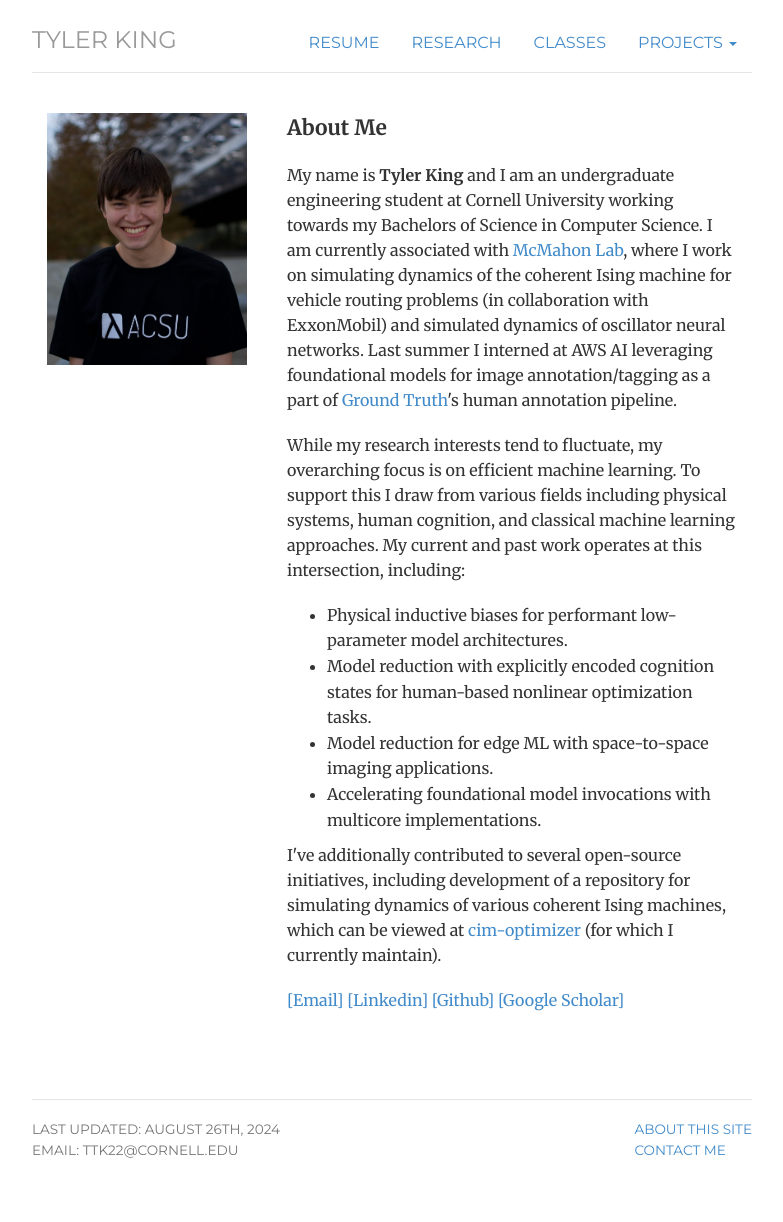
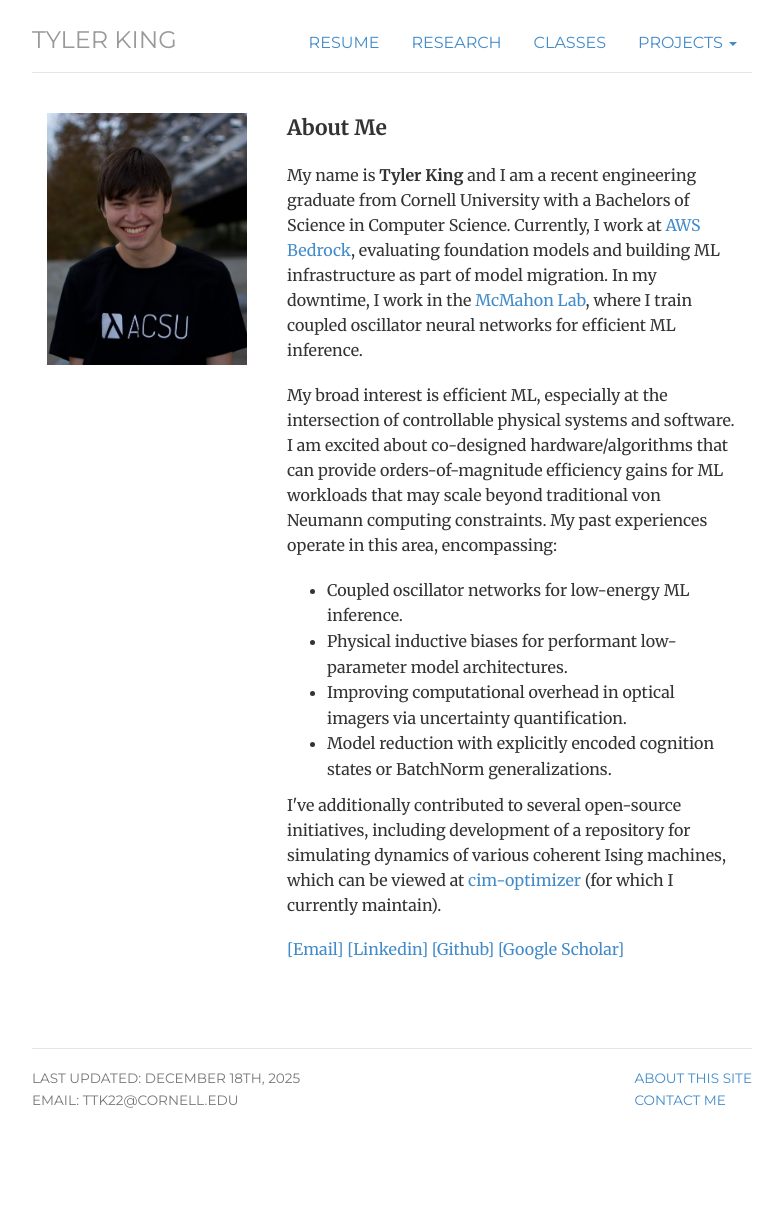
Before and after one commit to tylertking/tylertking.github.io, a Jekyll site: the page built from index.html, in a window 1280 px wide. Shown: the whole page, without its empty margins (248-1031 px from the left). Built offline with Jekyll 4.4.1, drawn with Linux system fonts in a browser that asks for light colours; after the commit the page ends 1171 px from its top, so only the background shows below that.

Commit message:
update landing page

```diff
--- a/_includes/footer.html
+++ b/_includes/footer.html
@@ -3,7 +3,7 @@
 	<div class="row">
 	<div class="col-sm-8">
 	<!-- Remember to update me when change the website! -->
-	<p><small>Last updated: August 26th, 2024<br>
+	<p><small>Last updated: December 18th, 2025<br>
 	Email: <span class="obfuscate">ude.llenroc@22ktt</span></small></p>
 	</div>
 	<div class="col-sm-4">
--- a/_includes/header.html
+++ b/_includes/header.html
@@ -1,6 +1,6 @@
 <div class="header">
 	<ul class="nav nav-pills pull-right">
-		<li><a href="/files/Tyler_King_resume_SWE.pdf" title="Resume">Resume</a></li>
+		<li><a href="/files/Tyler_King_CV.pdf" title="Resume">Resume</a></li>
         <li class="{{ page.research }}"><a href="/research">Research</a></li>
 		<li class="{{ page.classes }}"><a href="/classes">Classes</a></li>
 		<li class="dropdown {{ page.projects }}"><a href="/projects" class="dropdown-toggle" data-toggle="dropdown" title="Projects">Projects <span class="caret"></span></a>
--- a/index.html
+++ b/index.html
@@ -23,14 +23,15 @@ description: Tyler King, Undergraduate at Cornell University
 	</div>
 	<div class="col-sm-8">
 	<p class="lead"><b>About Me</b></p>
-	<p> My name is <b>Tyler King</b> and I am an undergraduate engineering student at Cornell University working towards my Bachelors of Science in Computer Science. I am currently associated with <a href="https://mcmahon.aep.cornell.edu/">McMahon Lab</a>, where I work on simulating dynamics of the coherent Ising machine for vehicle routing problems (in collaboration with ExxonMobil) and simulated dynamics of oscillator neural networks. Last summer I interned at AWS AI leveraging foundational models for image annotation/tagging as a part of <a href="https://mcmahon.aep.cornell.edu/">Ground Truth</a>'s human annotation pipeline.
+	<p> My name is <b>Tyler King</b> and I am a recent engineering graduate from Cornell University with a Bachelors of Science in Computer Science. Currently, I work at <a href="https://aws.amazon.com/bedrock/">AWS Bedrock</a>, evaluating foundation models and building ML infrastructure as part of model migration. In my downtime, I work in the <a href="https://mcmahon.aep.cornell.edu/">McMahon Lab</a>, where I train coupled oscillator neural networks for efficient ML inference.
 
-	<p> While my research interests tend to fluctuate, my overarching focus is on efficient machine learning. To support this I draw from various fields including physical systems, human cognition, and classical machine learning approaches. My current and past work operates at this intersection, including: </p>
+
+	<p> My broad interest is efficient ML, especially at the intersection of controllable physical systems and software. I am excited about co-designed hardware/algorithms that can provide orders-of-magnitude efficiency gains for ML workloads that may scale beyond traditional von Neumann computing constraints. My past experiences operate in this area, encompassing: </p>
 	<ul style="margin-top: 0;">
-		<li>Physical inductive biases for performant low-parameter model architectures.</li>
-		<li>Model reduction with explicitly encoded cognition states for human-based nonlinear optimization tasks.</li>
-		<li> Model reduction for edge ML with space-to-space imaging applications. </li>
-		<li>Accelerating foundational model invocations with multicore implementations. </li>
+		<li>Coupled oscillator networks for low-energy ML inference. </li>
+		<li>Physical inductive biases for performant low-parameter model architectures. </li>
+		<li>Improving computational overhead in optical imagers via uncertainty quantification. </li>
+		<li>Model reduction with explicitly encoded cognition states or BatchNorm generalizations. </li>
 	</ul>
 
 	<p>
```
Also changed, not shown: 1 other file.
